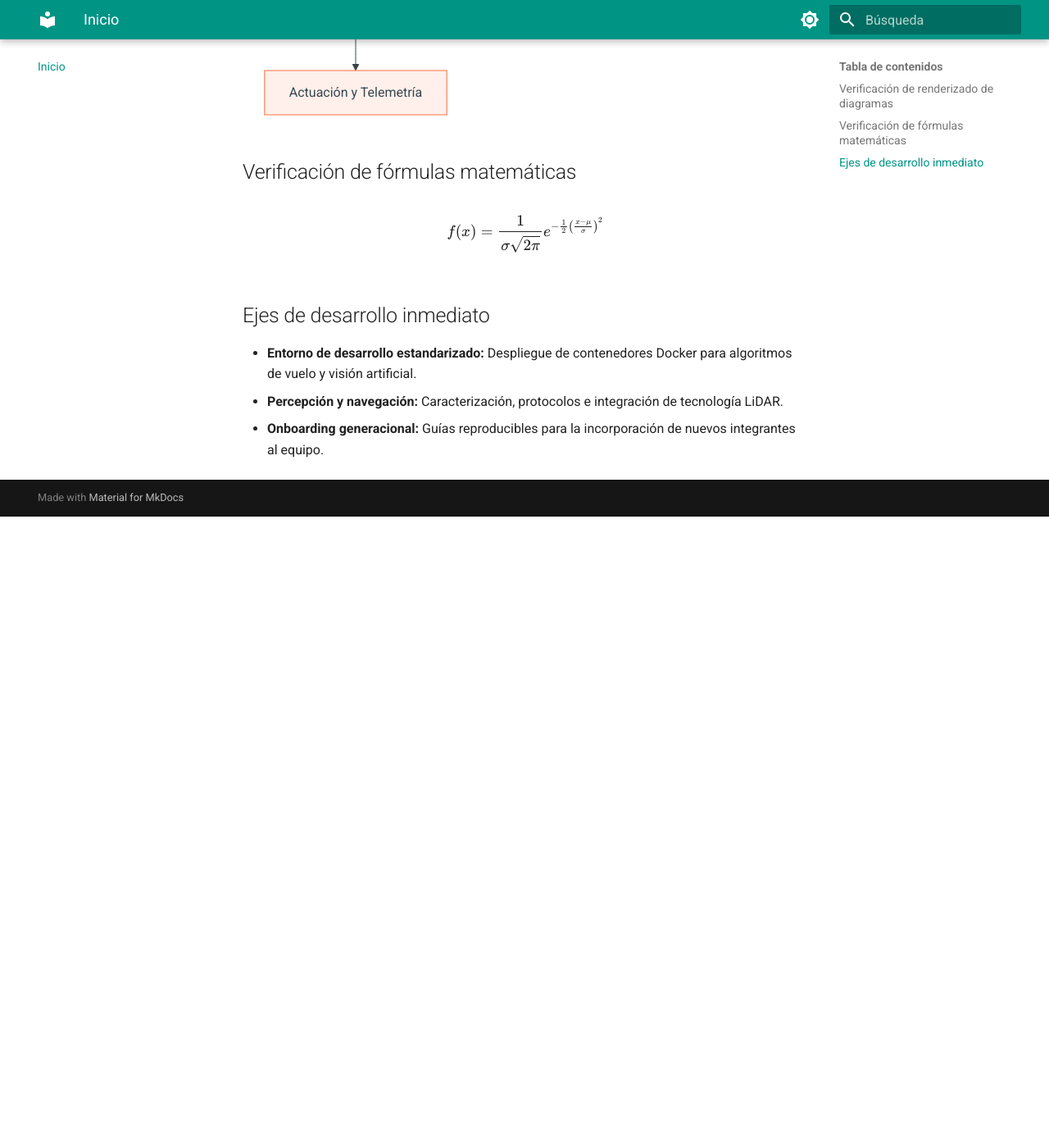
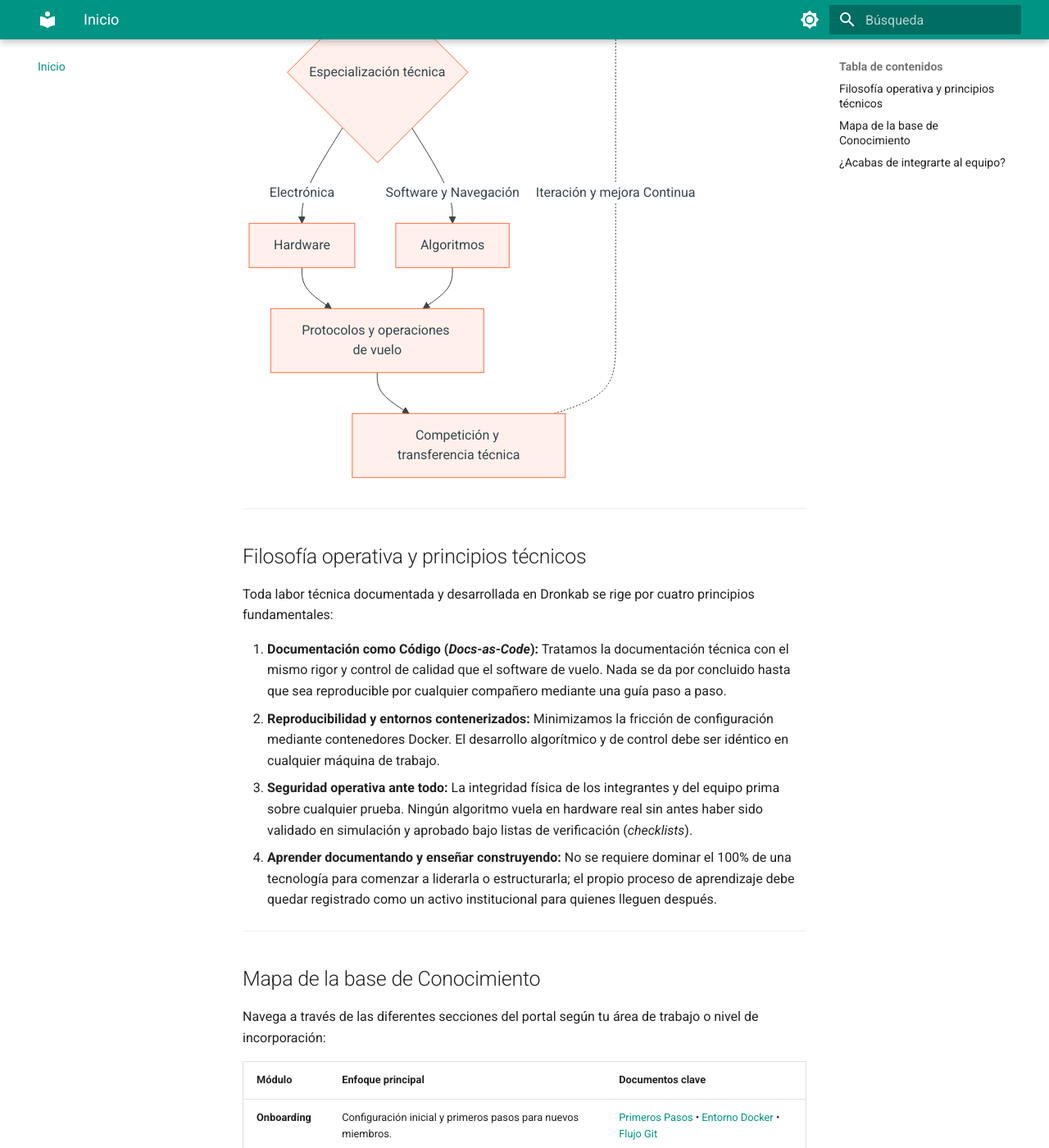
Before and after one commit to Dronkab-UNAQ/dronkab-docs, an MkDocs documentation site: the page built from docs/index.md, in a window 1280 px wide and 1400 px high, scrolled down 776 px. Shown: the whole window at 82% size. Built offline with MkDocs 1.6.1 and Material for MkDocs 9.7.7, drawn with Linux system fonts in a browser that asks for light colours; before the commit the page ends 1406 px from its top, so only the background shows below that; some of the changed text lies outside the part shown.

Commit message:
feat(docs): revise documentation for Dronkab knowledge base
Updated the documentation to reflect the new structure and principles of the Dronkab technical knowledge base.

````diff
--- a/docs/index.md
+++ b/docs/index.md
@@ -1,27 +1,54 @@
-# Portal Técnico Dronkab
+# Base de conocimiento y memoria técnica — Dronkab
 
-Bienvenido al repositorio central de documentación, estandarización y memoria técnica de Dronkab.
+Bienvenido al portal central de ingeniería, estandarización y memoria técnica del equipo representativo de drones autónomos **Dronkab**.
 
-!!! info "Estado de la infraestructura"
-    Este sitio web se compila automáticamente mediante integración continua (CI/CD) utilizando Markdown como estándar técnico.
+Este espacio existe para resolver uno de los retos más críticos en las organizaciones tecnológicas y académicas: **la continuidad técnica intergeneracional**. Los proyectos, algoritmos y lecciones aprendidas en competencias no deben desvanecerse con el egreso de sus desarrolladores; deben convertirse en los cimientos sobre los cuales las siguientes generaciones construyan y superen los límites técnicos alcanzados.
 
-## Verificación de renderizado de diagramas
+---
 
 ```mermaid
 graph TD
-    A[Adquisición: LiDAR / Cámaras] --> B[Procesamiento: ROS 2 / Docker]
-    B --> C[Control y Navegación: PX4]
-    C --> D[Actuación y Telemetría]
+    A[Ingreso al equipo / Onboarding] --> B[Entorno unificado Docker]
+    B --> C{Especialización técnica}
+    C -->|Electrónica| D[Hardware]
+    C -->|Software y Navegación| E[Algoritmos]
+    D --> F[Protocolos y operaciones de vuelo]
+    E --> F
+    F --> G[Competición y transferencia técnica]
+    G -.->|Iteración y mejora Continua| A
 ```
 
-## Verificación de fórmulas matemáticas
+---
 
-$$
-f(x) = \frac{1}{\sigma \sqrt{2\pi}} e^{-\frac{1}{2}\left(\frac{x-\mu}{\sigma}\right)^2}
-$$
+## Filosofía operativa y principios técnicos
 
-## Ejes de desarrollo inmediato
+Toda labor técnica documentada y desarrollada en Dronkab se rige por cuatro principios fundamentales:
 
-- **Entorno de desarrollo estandarizado:** Despliegue de contenedores Docker para algoritmos de vuelo y visión artificial.
-- **Percepción y navegación:** Caracterización, protocolos e integración de tecnología LiDAR.
-- **Onboarding generacional:** Guías reproducibles para la incorporación de nuevos integrantes al equipo.
+1. **Documentación como Código (*Docs-as-Code*):** Tratamos la documentación técnica con el mismo rigor y control de calidad que el software de vuelo. Nada se da por concluido hasta que sea reproducible por cualquier compañero mediante una guía paso a paso.
+2. **Reproducibilidad y entornos contenerizados:** Minimizamos la fricción de configuración mediante contenedores Docker. El desarrollo algorítmico y de control debe ser idéntico en cualquier máquina de trabajo.
+3. **Seguridad operativa ante todo:** La integridad física de los integrantes y del equipo prima sobre cualquier prueba. Ningún algoritmo vuela en hardware real sin antes haber sido validado en simulación y aprobado bajo listas de verificación (*checklists*).
+4. **Aprender documentando y enseñar construyendo:** No se requiere dominar el 100% de una tecnología para comenzar a liderarla o estructurarla; el propio proceso de aprendizaje debe quedar registrado como un activo institucional para quienes lleguen después.
+
+---
+
+## Mapa de la base de Conocimiento
+
+Navega a través de las diferentes secciones del portal según tu área de trabajo o nivel de incorporación:
+
+| Módulo | Enfoque principal | Documentos clave |
+| :--- | :--- | :--- |
+| **Onboarding** | Configuración inicial y primeros pasos para nuevos miembros. | [Primeros Pasos](onboarding/primeros_pasos.md) • [Entorno Docker](onboarding/entorno_docker.md) • [Flujo Git](onboarding/flujo_git.md) |
+| **Hardware** | Distribución de potencia, integración electrónica y sensórica. | [Ejemplo](hardware/ejemplo_documento.md) • [Tecnología LiDAR](hardware/lidar/estadia_lidar.md) |
+| **Algoritmos** | Arquitectura en ROS 2, algoritmos de navegación y control PX4. | [Ejemplo](algoritmos/ejemplo_documento.md)|
+| **Operaciones** | Procedimientos de seguridad de campo y listas pre-vuelo. | [Checklist pre-vuelo](operaciones/checklist_vuelo.md) |
+
+---
+
+## ¿Acabas de integrarte al equipo?
+
+!!! tip "Ruta crítica para nuevos integrantes"
+    Si es tu primera semana en Dronkab, no intentes abarcar toda la documentación de golpe. Tu ruta de inicio recomendada es:
+
+    1. Lee la guía de [primeros pasos en Dronkab](onboarding/primeros_pasos.md).
+    2. Levanta tu entorno de desarrollo siguiendo el manual del [Entorno Docker](onboarding/entorno_docker.md).
+    3. Revisa la [guía de flujo Git](onboarding/flujo_git.md) antes de realizar tu primera contribución.
````
